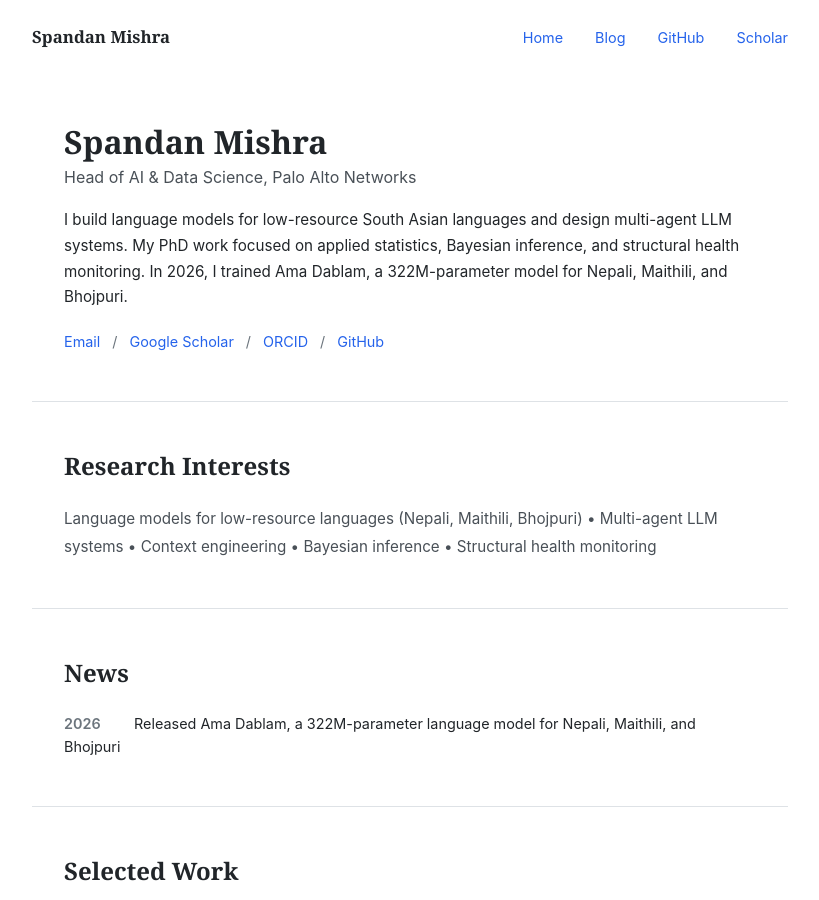
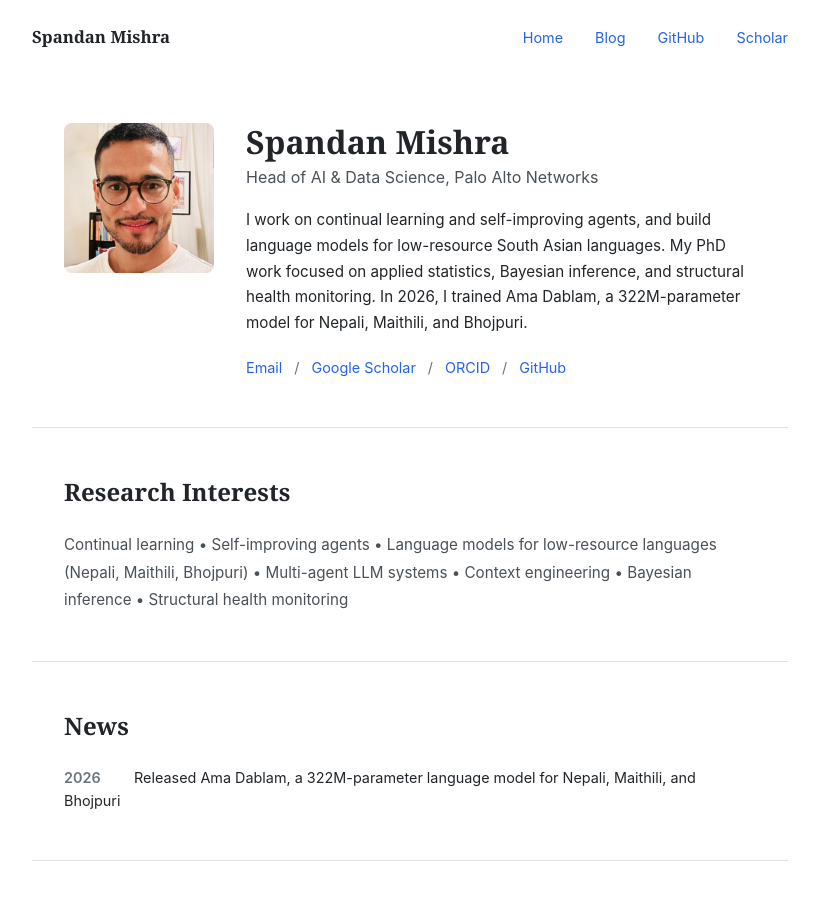
Before and after one commit to Spandyie/spandyie.github.io, a Jekyll site: the page built from index.html, in a window 1280 px wide and 900 px high. Shown: the whole window, without its empty margins (230-1049 px from the left). Built offline with Jekyll 4.4.1, drawn with Linux system fonts in a browser that asks for light colours.

Commit message:
Add profile photo and update research interests (#6)
- Add profile photo: center-cropped, resized to 400x400 and 800x800
- Strip all EXIF metadata (verified with exiftool)
- Update homepage to display photo with proper attributes (width, height, loading=eager)
- Add og:image and twitter:image meta tags for social sharing
- Update Research Interests: list continual learning and self-improving agents first
- Update bio to mention continual learning and self-improving agents
- Photo displays with rounded corners, responsive on mobile

Co-authored-by: Cursor Agent <cursoragent@cursor.com>
Co-authored-by: Spandan Mishra <Spandyie@users.noreply.github.com>

```diff
--- a/_layouts/default.html
+++ b/_layouts/default.html
@@ -5,6 +5,20 @@
   <meta name="viewport" content="width=device-width, initial-scale=1.0">
   <meta name="description" content="{{ page.description | default: site.description }}">
   <meta name="referrer" content="strict-origin-when-cross-origin">
+
+  <!-- Open Graph / Social Media -->
+  <meta property="og:title" content="{{ page.title | default: site.title }}">
+  <meta property="og:description" content="{{ page.description | default: site.description }}">
+  <meta property="og:image" content="https://spandanm.com/assets/images/profile-400.jpg">
+  <meta property="og:type" content="website">
+  <meta property="og:url" content="{{ page.url | absolute_url }}">
+
+  <!-- Twitter Card -->
+  <meta name="twitter:card" content="summary">
+  <meta name="twitter:title" content="{{ page.title | default: site.title }}">
+  <meta name="twitter:description" content="{{ page.description | default: site.description }}">
+  <meta name="twitter:image" content="https://spandanm.com/assets/images/profile-400.jpg">
+
   <meta http-equiv="Content-Security-Policy" content="default-src 'self'; script-src 'self' 'unsafe-inline' https://giscus.app https://cdn.jsdelivr.net; style-src 'self' 'unsafe-inline' https://fonts.googleapis.com; font-src 'self' https://fonts.gstatic.com https://cdn.jsdelivr.net; img-src 'self' data: https:; connect-src 'self' https://giscus.app; frame-src https://giscus.app;">
   <title>{{ page.title | default: site.title }}</title>
 
--- a/index.html
+++ b/index.html
@@ -6,15 +6,20 @@ title: Spandan Mishra
 <!-- ═══ Profile ═══ -->
 <section class="profile">
   <div class="container profile-grid">
-    <!-- TODO: Add profile photo (150x150px recommended) -->
-    <div class="profile-photo" style="display:none;">
-      <img src="" alt="Spandan Mishra" style="width: 150px; height: 150px; border-radius: 8px;">
+    <div class="profile-photo">
+      <img src="/assets/images/profile-400.jpg"
+           srcset="/assets/images/profile-400.jpg 1x, /assets/images/profile-800.jpg 2x"
+           alt="Spandan Mishra"
+           width="150"
+           height="150"
+           loading="eager"
+           style="width: 150px; height: 150px; border-radius: 8px;">
     </div>
-    <div class="profile-content" style="grid-column: 1 / -1;">
+    <div class="profile-content">
       <h1 class="profile-name">Spandan Mishra</h1>
       <p class="profile-title">Head of AI &amp; Data Science, Palo Alto Networks</p>
       <p class="profile-bio">
-        I build language models for low-resource South Asian languages and design multi-agent LLM systems.
+        I work on continual learning and self-improving agents, and build language models for low-resource South Asian languages.
         My PhD work focused on applied statistics, Bayesian inference, and structural health monitoring.
         In 2026, I trained Ama Dablam, a 322M-parameter model for Nepali, Maithili, and Bhojpuri.
       </p>
@@ -38,6 +43,8 @@ title: Spandan Mishra
   <div class="container">
     <h2 class="section-heading">Research Interests</h2>
     <p class="research-interests">
+      Continual learning •
+      Self-improving agents •
       Language models for low-resource languages (Nepali, Maithili, Bhojpuri) •
       Multi-agent LLM systems •
       Context engineering •
```
Also changed, not shown: assets/images/profile-400.jpg (added), assets/images/profile-800.jpg (added).
